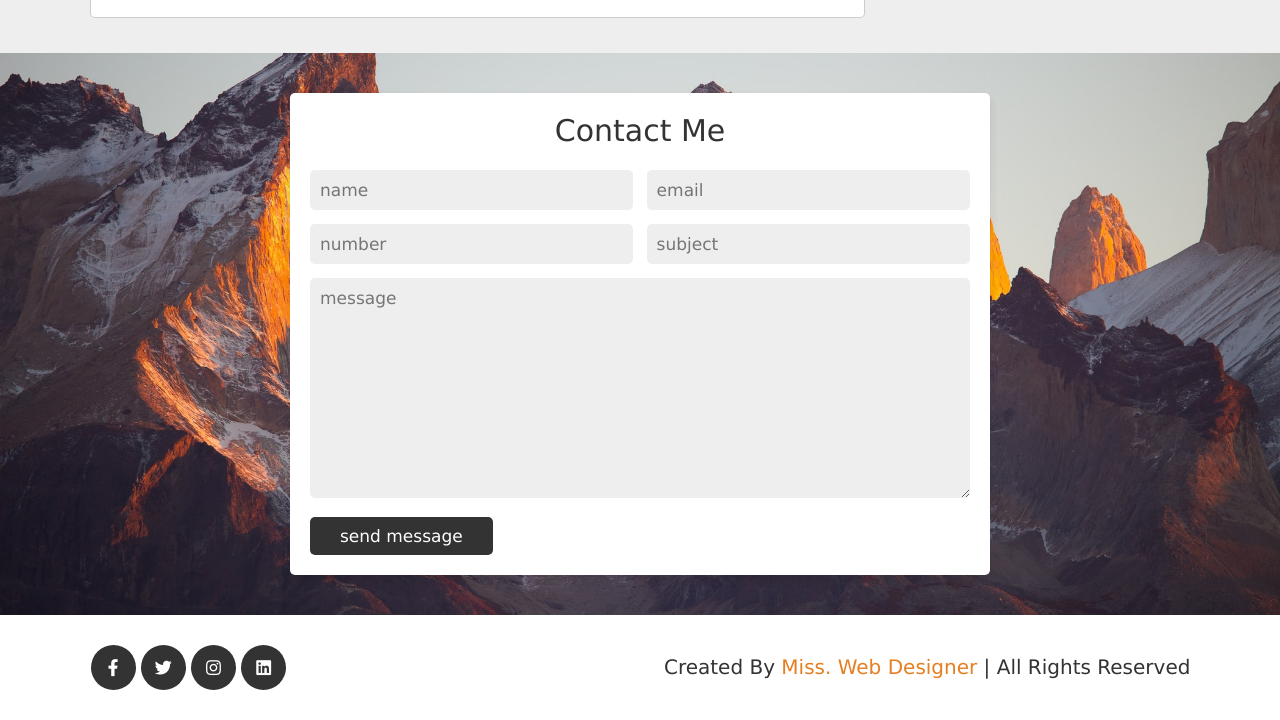
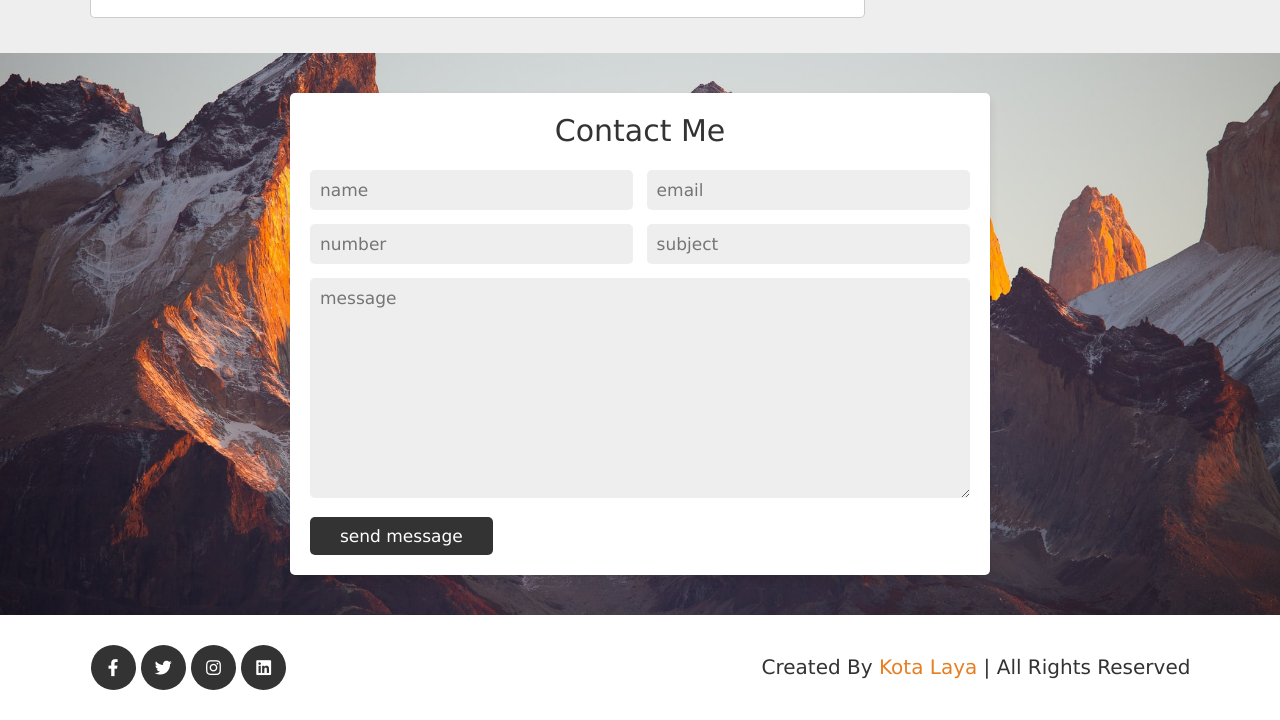
Before and after one commit to Kotalaya/blog-project, a plain HTML site: page index.html in a window 1280 px wide. Shown: the part 3140-3860 px from the top of the page. Drawn offline with Linux system fonts and the light colour scheme.

Commit message:
Update the author

```diff
--- a/index.html
+++ b/index.html
@@ -249,7 +249,7 @@
         <a href="#" class="fab fa-linkedin"></a>
     </div>
 
-    <div class="credit">created by <span>miss. web designer</span> | all rights reserved</div>
+    <div class="credit">created by <span>Kota Laya</span> | all rights reserved</div>
 
 </section>
 
```
